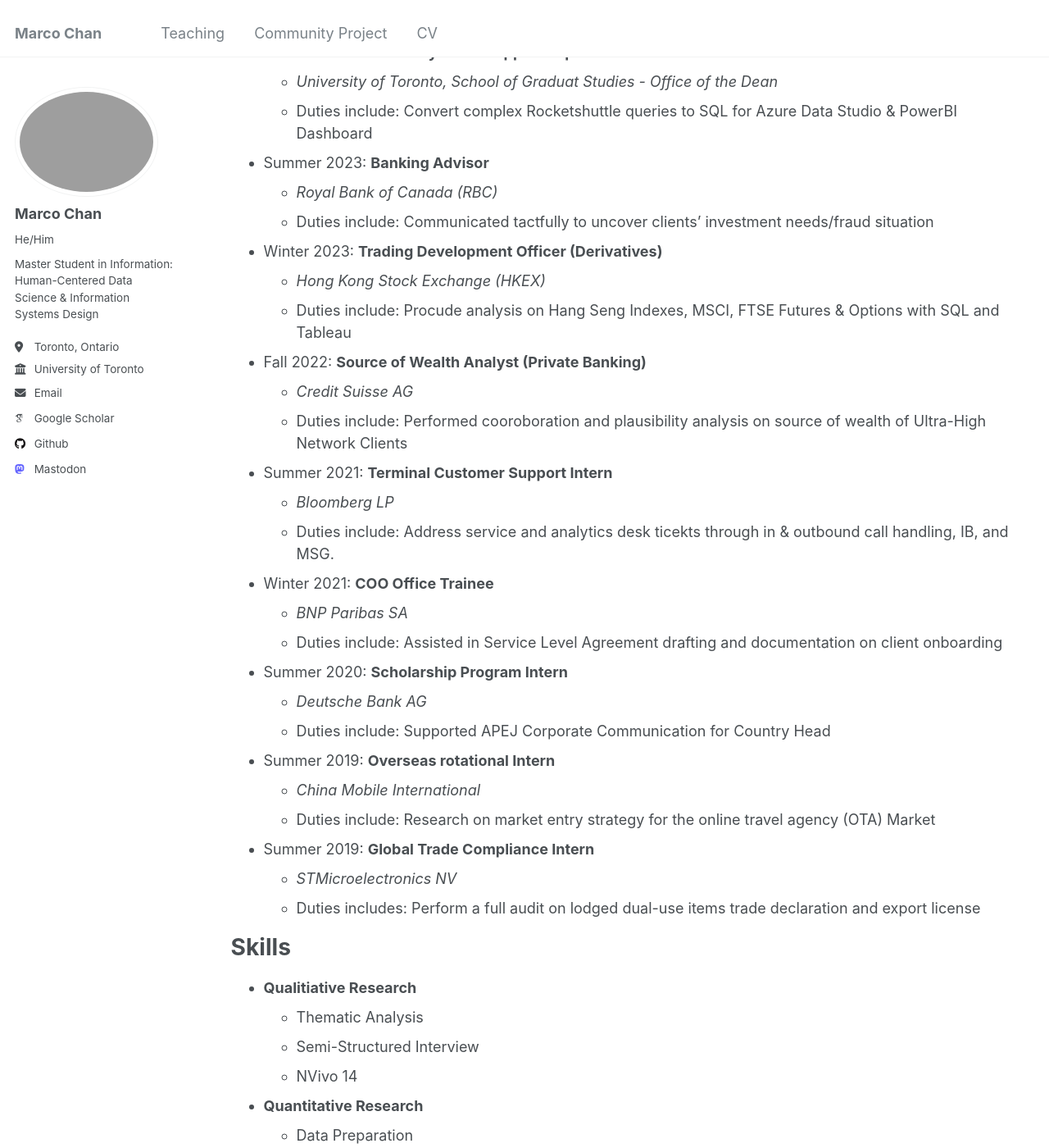
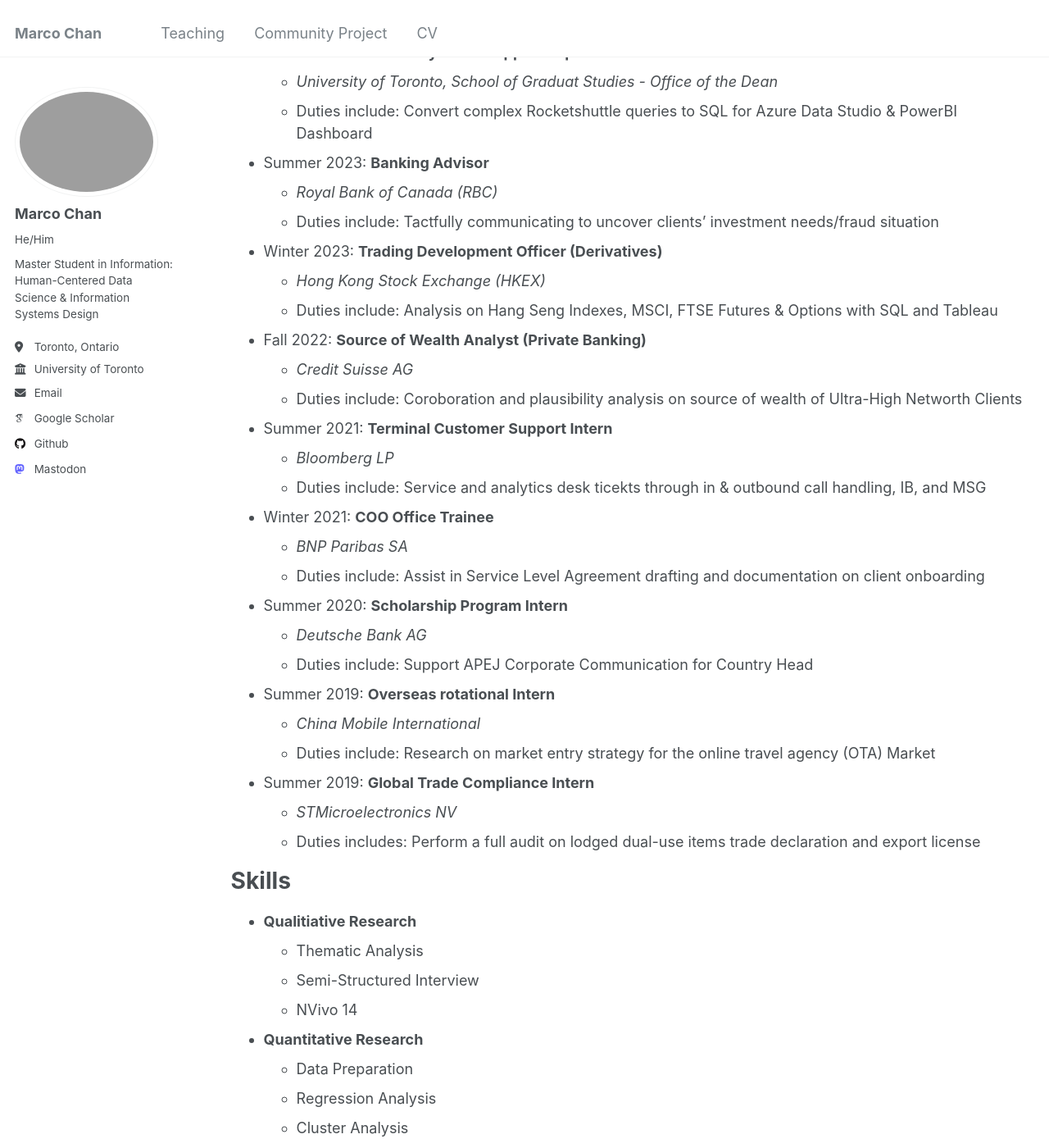
Before and after one commit to Marco-ProspectivePhD/home, a Jekyll site: the page built from _pages/cv.md, in a window 1280 px wide and 1400 px high, scrolled down 715 px. Shown: the whole window at 82% size. Built offline with Jekyll 4.4.1, drawn with Linux system fonts in a browser that asks for light colours; some web fonts are replaced.

Commit message:
Update cv.md

```diff
--- a/_pages/cv.md
+++ b/_pages/cv.md
@@ -38,31 +38,31 @@ Work experience
 
 * Summer 2023: **Banking Advisor**
   * *Royal Bank of Canada (RBC)*
-  * Duties include: Communicated tactfully to uncover clients' investment needs/fraud situation
+  * Duties include: Tactfully communicating to uncover clients' investment needs/fraud situation
 
 * Winter 2023: **Trading Development Officer (Derivatives)**
   * *Hong Kong Stock Exchange (HKEX)*
-  * Duties include: Procude analysis on Hang Seng Indexes, MSCI, FTSE Futures & Options with SQL and Tableau
+  * Duties include: Analysis on Hang Seng Indexes, MSCI, FTSE Futures & Options with SQL and Tableau
 
 * Fall 2022: **Source of Wealth Analyst (Private Banking)**
   * *Credit Suisse AG*
-  * Duties include: Performed cooroboration and plausibility analysis on source of wealth of Ultra-High Network Clients
+  * Duties include: Coroboration and plausibility analysis on source of wealth of Ultra-High Networth Clients
 
 * Summer 2021: **Terminal Customer Support Intern**
   * *Bloomberg LP*
-  * Duties include: Address service and analytics desk ticekts through in & outbound call handling, IB, and MSG.
+  * Duties include: Service and analytics desk ticekts through in & outbound call handling, IB, and MSG
 
 * Winter 2021: **COO Office Trainee**
   * *BNP Paribas SA*
-  * Duties include: Assisted in Service Level Agreement drafting and documentation on client onboarding
+  * Duties include: Assist in Service Level Agreement drafting and documentation on client onboarding
 
 * Summer 2020: **Scholarship Program Intern**
   * *Deutsche Bank AG*
-  * Duties include: Supported APEJ Corporate Communication for Country Head
+  * Duties include: Support APEJ Corporate Communication for Country Head
 
 * Summer 2019: **Overseas rotational Intern**
   * *China Mobile International*
-  * Duties include: Research on market entry strategy for the online travel agency (OTA) Market <br/>
+  * Duties include: Research on market entry strategy for the online travel agency (OTA) Market
 
 * Summer 2019: **Global Trade Compliance Intern**
   * *STMicroelectronics NV*
```
